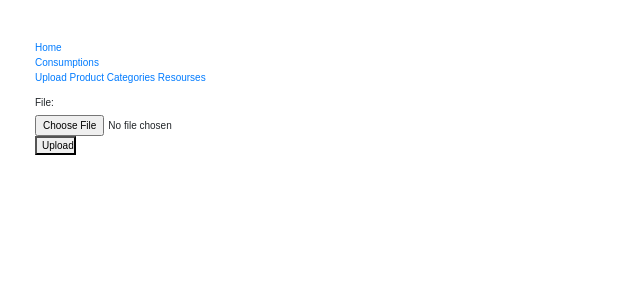
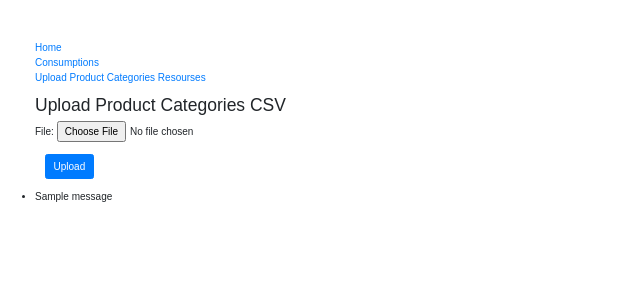
Before and after one commit to konykon/django-app, a Django app: page /upload/product-categories-csv/ in a window 1280 px wide. Shown: the top 300 px of the page, without its empty margins (0-640 px from the left). Run offline with Django 3.2, Linux system fonts and the light colour scheme; tables that the repository leaves empty hold one stand-in row (values such as "Sample post"); one stand-in notice (Sample message) is shown; some libraries are stand-ins or nearby versions.

Commit message:
style upload product categories

```diff
--- a/consumptions/templates/upload_product_categories_csv.html
+++ b/consumptions/templates/upload_product_categories_csv.html
@@ -4,16 +4,22 @@
 
 <form action="{% url 'upload_product_categories_csv' %}" method="POST" enctype="multipart/form-data">
     {% csrf_token %}
-    <div>
-        <label for="name">File: </label>
-        <div>
-            <input type="file" name="csv_file" required="True">
-        </div>
+    <h3>Upload Product Categories CSV</h3>
+    <div class="file-div">
+        <label for="name">File:</label>
+        <input type="file" name="csv_file" required="True">
     </div>
     <div>
-        <div style="margin-bottom:10px;">
-            <button> <span style="margin-right:5px;"></span>Upload </button>
+        <div class="p-3">
+            <button class="btn btn-primary">Upload</button>
         </div>
     </div>
 </form>
+{% if messages %}
+<ul class="messages">
+    {% for message in messages %}
+    <li {% if message.tags %} class=" {{ message.tags }} " {% endif %}> {{ message }} </li>
+    {% endfor %}
+</ul>
+{% endif %}
 {% endblock %}
```
Also changed, not shown: consumptions/static/css/styles.css (+42 -2 lines).
